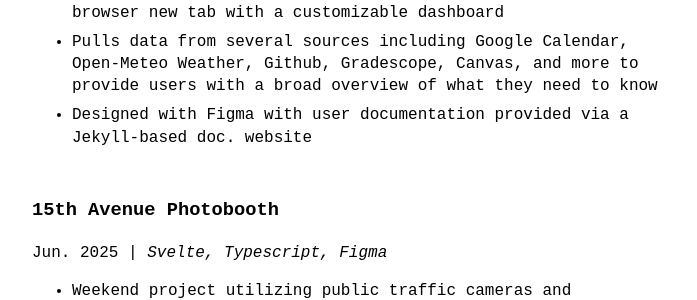
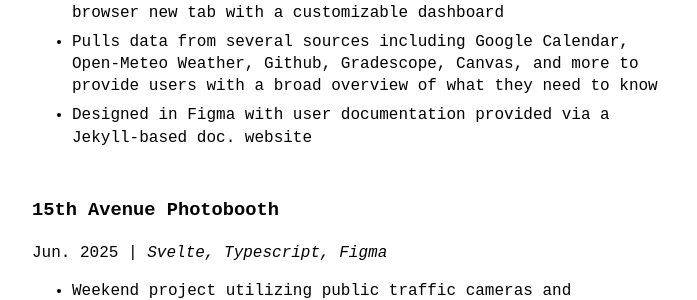
Before and after one commit to jbko6/PersonalWebsiteV5, a Jekyll site: the page built from index.md, in a window 1280 px wide and 900 px high, scrolled down 2388 px. Shown: the part 154-454 px from the top of the window, without its empty margins (288-985 px from the left). Built offline with Jekyll 4.4.1, drawn with Linux system fonts in a browser that asks for light colours.

Commit message:
Update resume.yml

```diff
--- a/_data/resume.yml
+++ b/_data/resume.yml
@@ -48,7 +48,7 @@ projects:
     details:
       - In-development browser extension that replaces the default browser new tab with a customizable dashboard
       - Pulls data from several sources including Google Calendar, Open-Meteo Weather, Github, Gradescope, Canvas, and more to provide users with a broad overview of what they need to know
-      - Designed with Figma with user documentation provided via a Jekyll-based doc. website
+      - Designed in Figma with user documentation provided via a Jekyll-based doc. website
   - title: 15th Avenue Photobooth
     tools: Svelte, Typescript, Figma
     years: Jun. 2025
```
